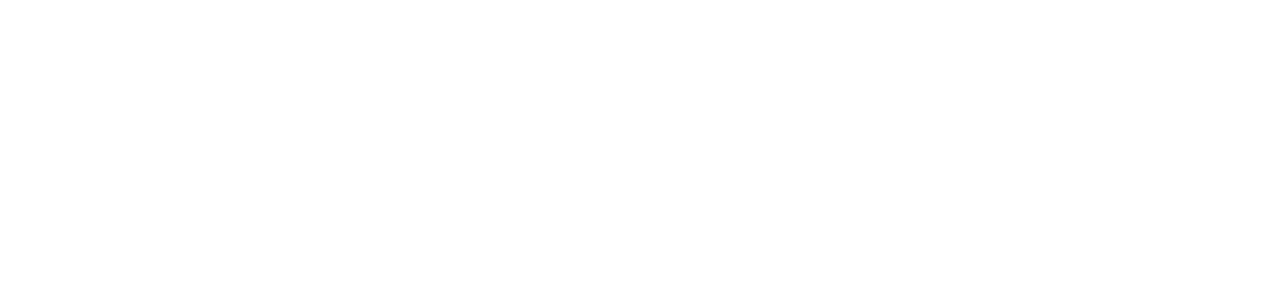
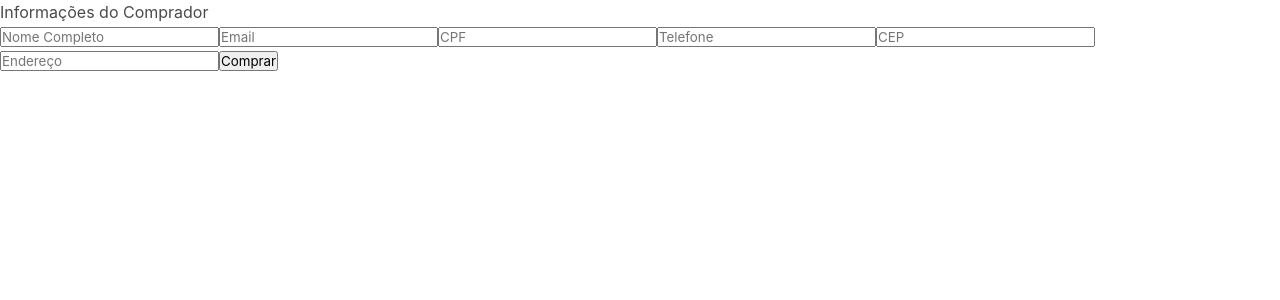
Before and after one commit to emmanoel1/frontend-online-store, a React (Create React App) app: page /CheckoutPage in a window 1280 px wide. Shown: the top 300 px of the page. Built offline with nearby package versions, Linux system fonts and the light colour scheme.

Commit message:
Adiciona Inicio do  Requisito 12

```diff
--- a/src/components/Content.jsx
+++ b/src/components/Content.jsx
@@ -3,6 +3,7 @@
 import IndexPage from '../pages/IndexPage';
 import ShoppingCartPage from '../pages/ShoppingCartPage';
 import Details from './details/Details';
+import CheckoutPage from '../pages/CheckoutPage';
 
 class Content extends React.Component {
   render() {
@@ -11,6 +12,7 @@
         <Route exact path="/" component={ IndexPage } />
         <Route exact path="/ShoppingCartPage" component={ ShoppingCartPage } />
         <Route exact path="/Details" component={ Details } />
+        <Route exact path="/CheckoutPage" component={ CheckoutPage } />
         {/* <Route exact path="/CategoryPage/:id" component={ CategoryPage } /> */}
       </Switch>
     );
--- /dev/null
+++ b/src/pages/CheckoutPage.jsx
@@ -0,0 +1,86 @@
+import React, { Component } from 'react';
+// import ShoppingCartPage from './ShoppingCartPage';
+
+export default class CheckoutPage extends Component {
+  constructor() {
+    super();
+    this.state = {
+      fullName: '',
+      email: '',
+      cpf: '',
+      phone: '',
+      cep: '',
+      address: '',
+
+    };
+  }
+
+  render() {
+    const { fullName, email, cpf, phone, cep, address } = this.state;
+    return (
+      <main>
+        {/* <section>
+          <ShoppingCartPage />
+        </section> */}
+        <section>
+          <h2>Informações do Comprador</h2>
+          <form>
+            <label htmlFor="fullName">
+              <input
+                data-testid="checkout-fullname"
+                name="fullName"
+                placeholder="Nome Completo"
+                value={ fullName }
+              />
+            </label>
+            <label htmlFor="email">
+              <input
+                data-testid="checkout-email"
+                name="email"
+                placeholder="Email"
+                value={ email }
+              />
+            </label>
+            <label htmlFor="cpf">
+              <input
+                data-testid="checkout-cpf"
+                name="cpf"
+                placeholder="CPF"
+                value={ cpf }
+              />
+            </label>
+            <label htmlFor="phone">
+              <input
+                data-testid="checkout-phone"
+                name="phone"
+                placeholder="Telefone"
+                value={ phone }
+              />
+            </label>
+            <label htmlFor="cep">
+              <input
+                data-testid="checkout-cep"
+                name="cep"
+                placeholder="CEP"
+                value={ cep }
+              />
+            </label>
+            <label htmlFor="address">
+              <input
+                data-testid="checkout-address"
+                name="address"
+                placeholder="Endereço"
+                value={ address }
+              />
+            </label>
+            <button
+              type="submit"
+            >
+              Comprar
+            </button>
+          </form>
+        </section>
+      </main>
+    );
+  }
+}
--- a/src/pages/ShoppingCartPage.jsx
+++ b/src/pages/ShoppingCartPage.jsx
@@ -1,5 +1,6 @@
 // PÁGINA DE BUSCAS
 import React from 'react';
+import { Link } from 'react-router-dom';
 import PropTypes from 'prop-types';
 import { getProductsFromProductID } from '../services/api';
 
@@ -125,6 +126,16 @@
         <div>
           {itemCount}
         </div>
+        <div>
+          <Link to="/CheckoutPage">
+            <button
+              type="button"
+              data-testid="checkout-products"
+            >
+              Finalizar Compra
+            </button>
+          </Link>
+        </div>
       </>
     );
   }
```
